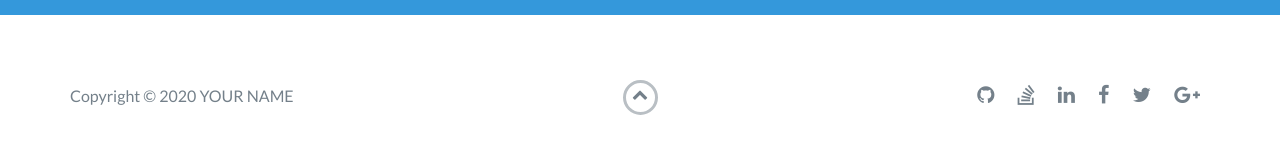
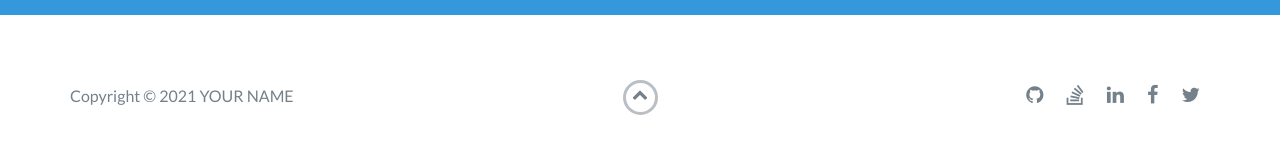
Before and after one commit to yyoo79/bbtt, a website: page index.html in a window 1280 px wide. Shown: the part 4049-4203 px from the top of the page. Drawn offline with nearby package versions, Linux system fonts and the light colour scheme.

Commit message:
Refine footer
Update copyright year
Remove google+ link

```diff
--- a/index.html
+++ b/index.html
@@ -237,7 +237,7 @@
             <div class="row">
                 <div class="col-sm-5 copyright">
                     <p>
-                        Copyright &copy; 2020 YOUR NAME
+                        Copyright &copy; 2021 YOUR NAME
                     </p>
                 </div>
                 <div class="col-sm-2 top">
@@ -262,9 +262,6 @@
                         <li>
                             <a href="https://twitter.com/" target="_blank"><i class="fa fa-twitter" aria-hidden="true"></i></a>
                         </li>
-                        <li>
-                            <a href="https://plus.google.com/" target="_blank"><i class="fa fa-google-plus" aria-hidden="true"></i></a>
-                        </li>
                     </ul>
                 </div>
             </div>
```
